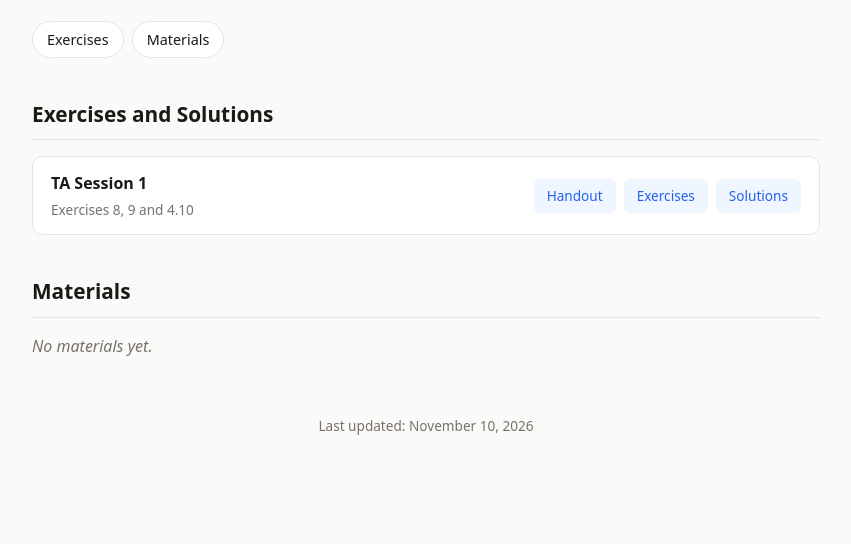
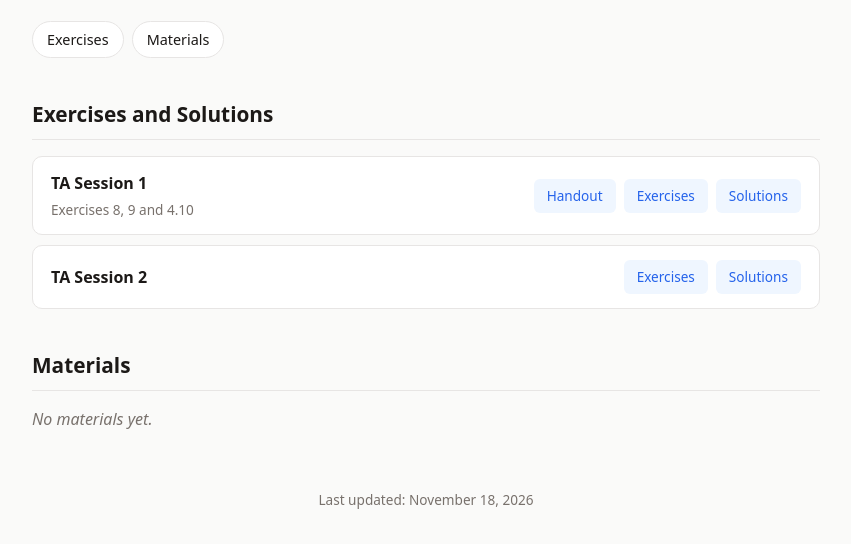
Before and after one commit to jctreminio/jctreminio.github.io, a plain HTML site: page index.html in a window 1280 px wide. Shown: the part 136-680 px from the top of the page, without its empty margins (214-1065 px from the left). Drawn offline with Linux system fonts and the light colour scheme.

Commit message:
Update index.html

```diff
--- a/index.html
+++ b/index.html
@@ -96,16 +96,18 @@
      cambia los textos. No olvides la coma al final de cada línea.
    - Escribe el nombre EXACTO del PDF (mayúsculas incluidas).
    - Si algo aún no está listo, déjalo vacío: ""  (saldrá "coming soon")
+   - Si una sesión no tiene handout, simplemente no pongas "handout".
    ===================================================================== */
 
 const ejercicios = [
   { titulo: "TA Session 1", descripcion: "Exercises 8, 9 and 4.10", handout: "TA_Session_I_Theory_Handout.pdf", enunciado: "TA_Session_I_Exercises_8_9_4_10.pdf", solucion: "TA_Session_I_Handwritten_Notes.pdf" },
+  { titulo: "TA Session 2", descripcion: "", enunciado: "TA_Session_II_Exercises.pdf", solucion: "TA_Session_II_Solutions.pdf" },
 ];
 
 const material = [
 ];
 
-const ultimaActualizacion = "November 10, 2026";
+const ultimaActualizacion = "November 18, 2026";
 
 /* ===================== No hace falta tocar lo de abajo ===================== */
 
@@ -125,7 +127,7 @@ function tarjeta(titulo, descripcion, botones) {
 }
 
 document.getElementById("lista-ejercicios").innerHTML = ejercicios.length
-  ? ejercicios.map(e => tarjeta(e.titulo, e.descripcion, boton("Handout", e.handout) + boton("Exercises", e.enunciado) + boton("Solutions", e.solucion))).join("")
+  ? ejercicios.map(e => tarjeta(e.titulo, e.descripcion, (e.handout !== undefined ? boton("Handout", e.handout) : "") + boton("Exercises", e.enunciado) + boton("Solutions", e.solucion))).join("")
   : `<p class="empty">No exercises yet.</p>`;
 
 document.getElementById("lista-material").innerHTML = material.length
```
